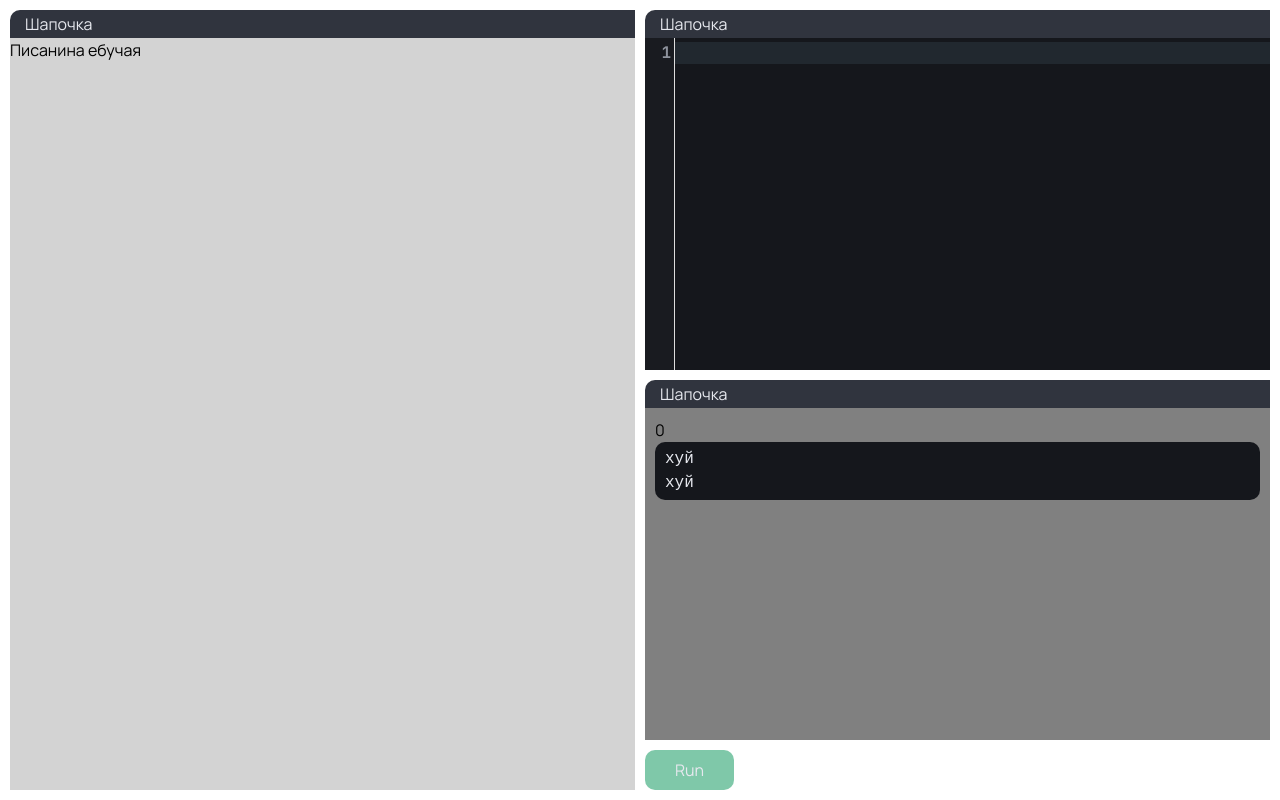
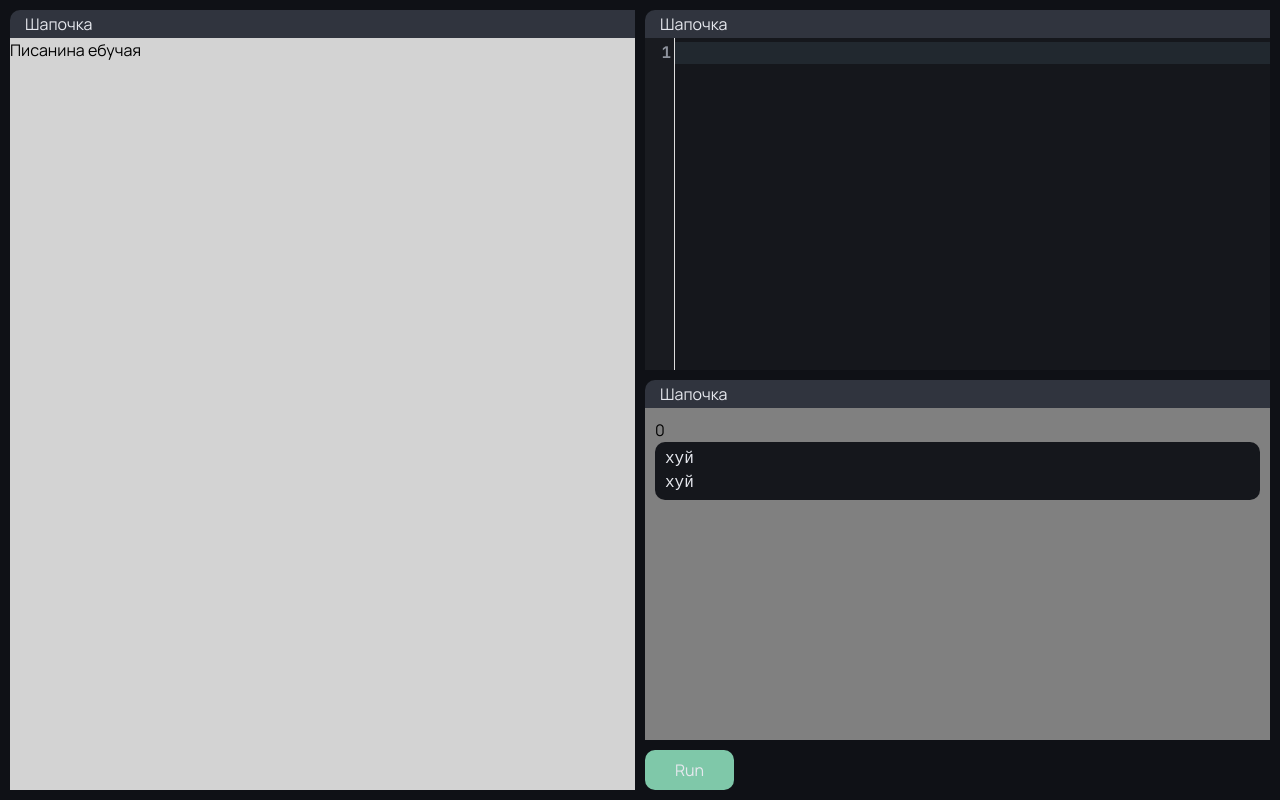
Before and after one commit to grekovpavel019/CodeDuel, a React (Vite) app in the folder frontend/: page / in a window 1280 px wide. Built offline with nearby package versions, Linux system fonts and the light colour scheme.

Commit message:
styles: add body background color

```diff
--- a/frontend/src/app/styles/global.scss
+++ b/frontend/src/app/styles/global.scss
@@ -13,7 +13,7 @@ body {
     color: var(--color-text);
 
     line-height: 1.5;
-    background-color: var(--color-background);
+    background-color: var(--main-bg);
 }
 
 // #root {
--- a/frontend/src/app/styles/variables.scss
+++ b/frontend/src/app/styles/variables.scss
@@ -6,6 +6,10 @@
 
     --bg-title-bar: #30343e;
     --text-primary: #e6e8ee;
+
+    /* App */
+    --main-bg: #0f1116;
+    --header-bg: #1b1e26;
 
     /* Code editor */
     --editor-bg: #15171c;
```
